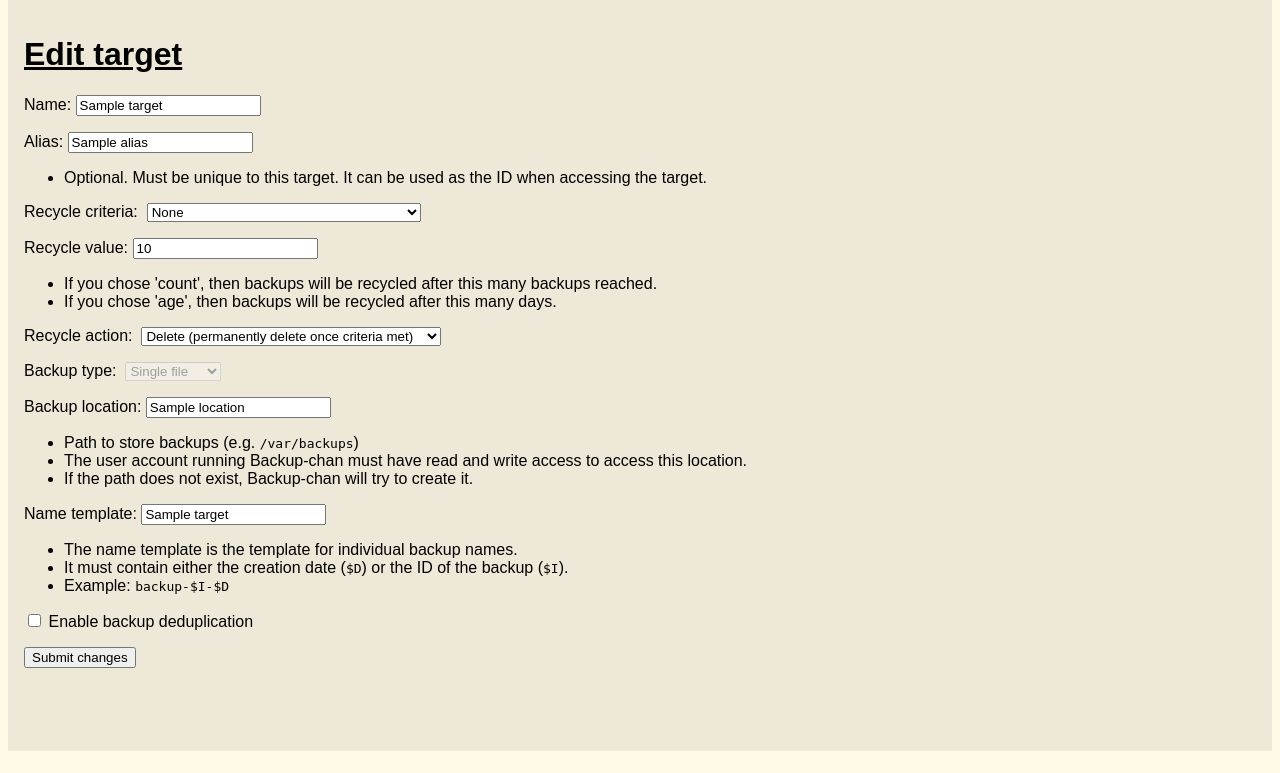
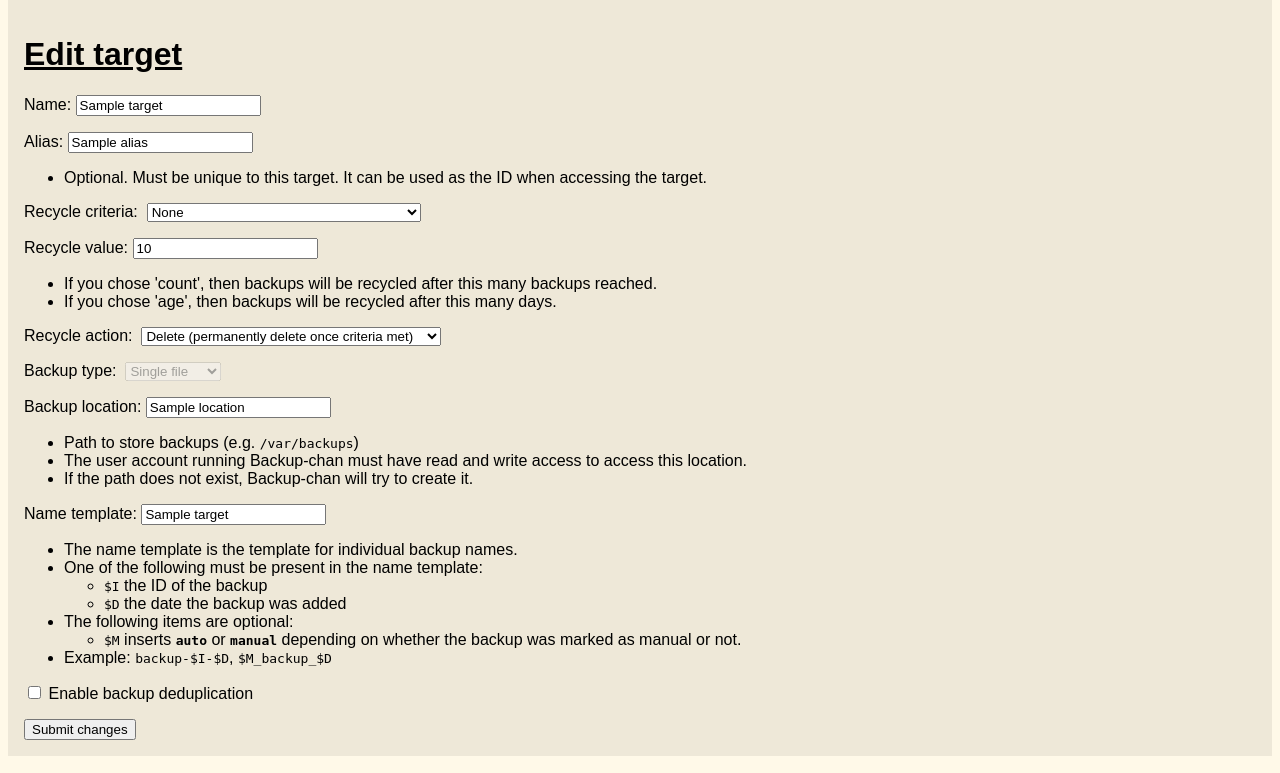
Before and after one commit to Backupchan/server, a Flask app: template templates/edit_target.html in a window 1280 px wide. Shown: the part 27-800 px from the top of the page. Run offline with Flask 3, Linux system fonts and the light colour scheme; the template is opened without the code that fills it: most values are stand-ins (such as "Sample title", 1, 10 or a date in 2020); parts of the project's set-up code (start-up, migrations or seed data) failed here and were passed over.

Commit message:
Add $M name template syntax

```diff
--- a/file_manager.py
+++ b/file_manager.py
@@ -41,13 +41,13 @@ def extract_archive(fs_location: str, filename: str):
         return
     raise FileManagerError("Unsupported archive format")
 
-def get_fs_location(location: str, name_template: str, backup_id: str, backup_creation_str: str) -> str:
-    return os.path.join(location, nameformat.parse(name_template, backup_id, backup_creation_str))
+def get_fs_location(location: str, name_template: str, backup_id: str, backup_creation_str: str, manual: bool) -> str:
+    return os.path.join(location, nameformat.parse(name_template, backup_id, backup_creation_str, manual))
 
 def get_backup_fs_location(backup: models.Backup, target: models.BackupTarget, recycle_bin_path: str) -> str:
     if backup.is_recycled:
-        return get_fs_location(recycle_bin_path, target.name_template, backup.id, backup.created_at.isoformat())
-    return get_fs_location(target.location, target.name_template, backup.id, backup.created_at.isoformat())
+        return get_fs_location(recycle_bin_path, target.name_template, backup.id, backup.created_at.isoformat(), backup.manual)
+    return get_fs_location(target.location, target.name_template, backup.id, backup.created_at.isoformat(), backup.manual)
 
 def find_single_backup_file(base_path: str) -> str | None:
     base = Path(base_path)
@@ -147,7 +147,7 @@ class FileManager:
             fs_location = get_backup_fs_location(backup, target, self.recycle_bin_path)
             if target.target_type == models.BackupType.SINGLE:
                 base_location = self.recycle_bin_path if backup.is_recycled else target.location
-                for path in Path(base_location).glob(nameformat.parse(target.name_template, backup.id, backup.created_at.isoformat())):
+                for path in Path(base_location).glob(nameformat.parse(target.name_template, backup.id, backup.created_at.isoformat(), backup.manual)):
                     path.unlink()
             else:
                 shutil.rmtree(fs_location)
--- a/nameformat.py
+++ b/nameformat.py
@@ -7,8 +7,8 @@ import os
 def verify_name(name: str) -> bool:
     return "$I" in name or "$D" in name
 
-def parse(name: str, id: str, created_at: str) -> str:
+def parse(name: str, id: str, created_at: str, manual: bool) -> str:
     real_created_at = created_at
     if os.name == "nt":
         real_created_at = real_created_at.replace(":", "_")
-    return name.replace("$I", id).replace("$D", real_created_at)
+    return name.replace("$I", id).replace("$D", real_created_at).replace("$M", "manual" if manual else "auto")
--- a/templates/edit_target.html
+++ b/templates/edit_target.html
@@ -58,8 +58,20 @@
             <span>Name template:</span> <input type="text" name="name_template" {% if target is not none %}value="{{ target.name_template }}"{% endif %} required><br>
             <ul>
                 <li>The name template is the template for individual backup names.</li>
-                <li>It must contain either the creation date (<span class="monospace">$D</span>) or the ID of the backup (<span class="monospace">$I</span>).</li>
-                <li>Example: <span class="monospace">backup-$I-$D</span></li>
+                <li>
+                    One of the following must be present in the name template:
+                    <ul>
+                        <li><span class="monospace">$I</span> the ID of the backup</li>
+                        <li><span class="monospace">$D</span> the date the backup was added</li>
+                    </ul>
+                </li>
+                <li>
+                    The following items are optional:
+                    <ul>
+                        <li><span class="monospace">$M</span> inserts <b class="monospace">auto</b> or <b class="monospace">manual</b> depending on whether the backup was marked as manual or not.
+                    </ul>
+                </li>
+                <li>Example: <span class="monospace">backup-$I-$D</span>, <span class="monospace">$M_backup_$D</span></li>
             </ul><p></p>
             <input type="checkbox" name="deduplicate" id="deduplicate" {% if target is not none and target.deduplicate %}checked{% endif %}>
             <label for="deduplicate">Enable backup deduplication</label><p></p>
```
